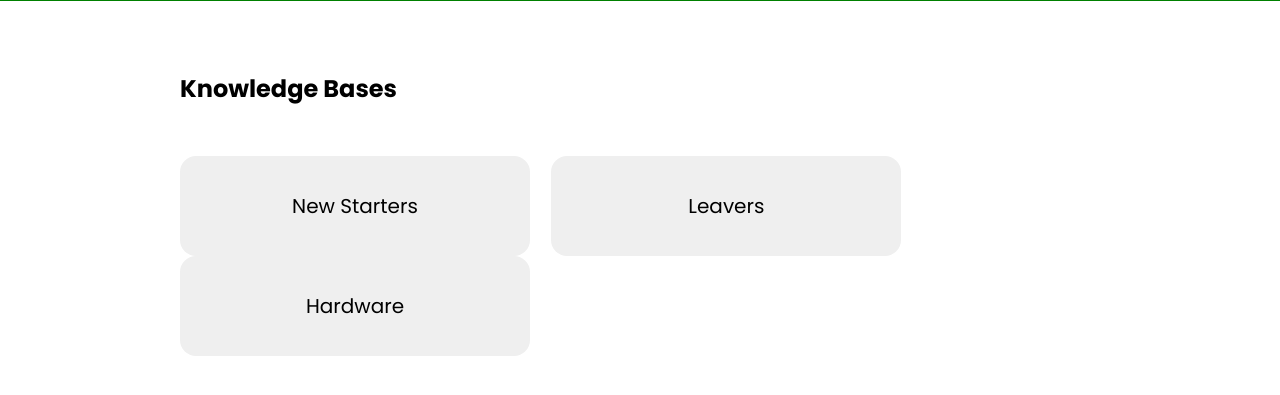
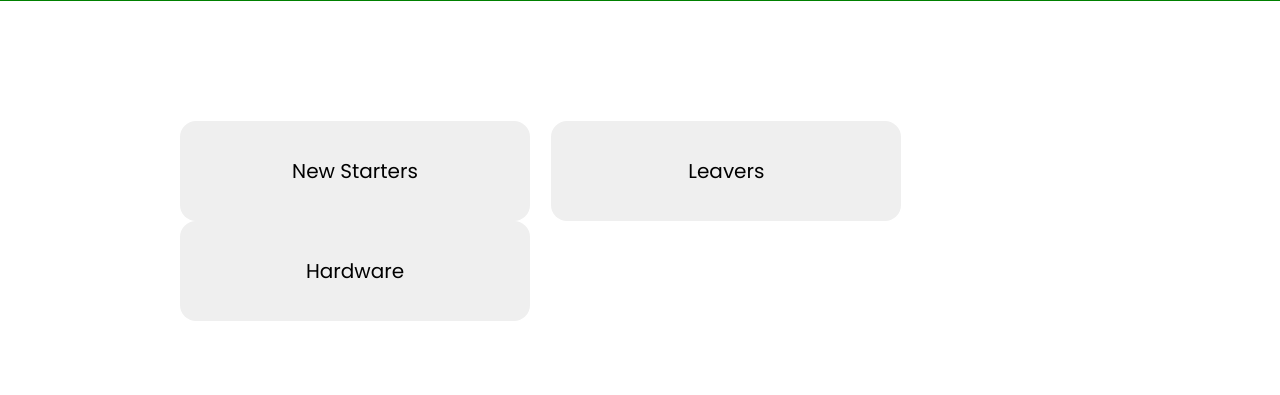
Before and after one commit to cyberconnectit/ccit-enduser-selfservice, a plain HTML site: page endusers.html in a window 1280 px wide. Shown: the part 79-474 px from the top of the page. Drawn offline with Linux system fonts and the light colour scheme.

Commit message:
Update endusers.html

```diff
--- a/endusers.html
+++ b/endusers.html
@@ -48,7 +48,6 @@
   <br>
   <br>
   <br>
-  <h2 style="margin-left:180px;">Knowledge Bases</h2>
   <div class="action">
     <a href="starters"><button>New Starters</button></a> &nbsp;&nbsp;&nbsp;
     <a href="leavers"><button>Leavers</button></a> &nbsp;&nbsp;&nbsp;
```
